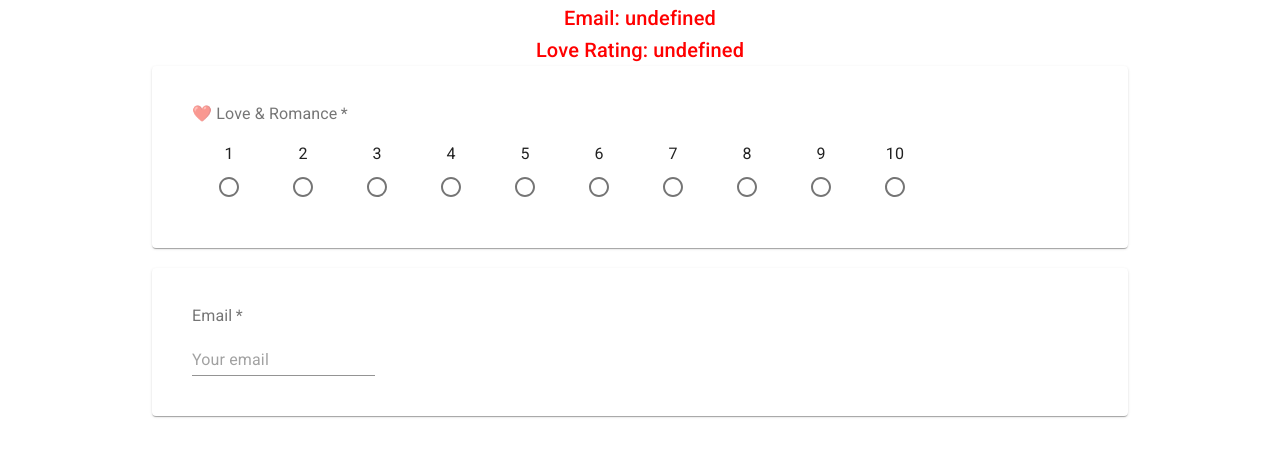
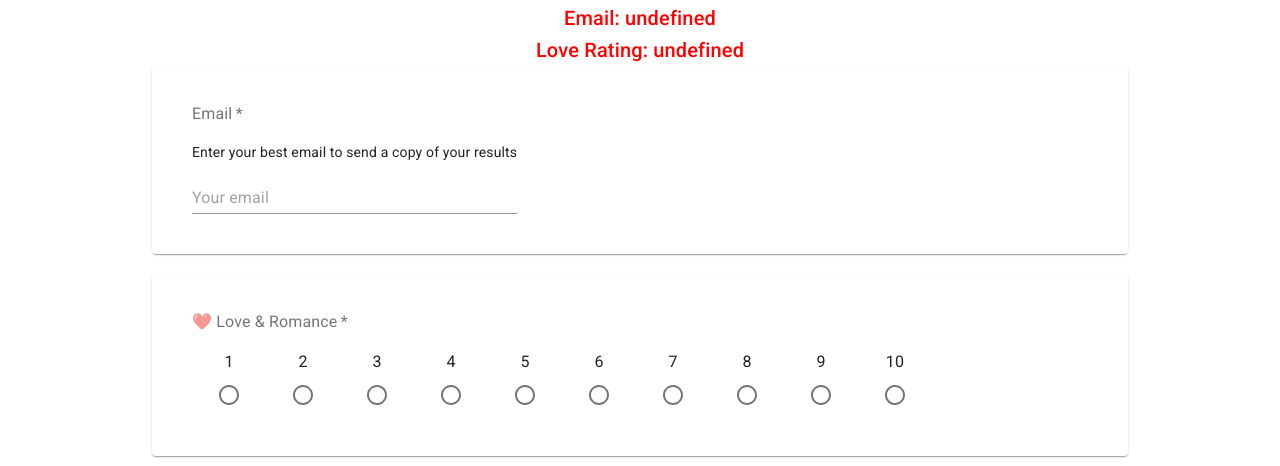
Before and after one commit to burnoutcoachapp/burnoutcoachapp, a React (Create React App) app: page / in a window 1280 px wide. Shown: the part 916-1382 px from the top of the page. Before the commit the page ends 1352 px from the top, so only its background shows below. Built offline with nearby package versions, Linux system fonts and the light colour scheme.

Commit message:
Added isValidEmail function for email field in form

```diff
--- a/src/components/Form.tsx
+++ b/src/components/Form.tsx
@@ -12,6 +12,7 @@ import {
   TextField,
 } from '@material-ui/core';
 import strings from '../strings';
+import { isValidEmail } from '../utils';
 
 const useStyles = makeStyles({
   container: {
@@ -26,6 +27,9 @@ const useStyles = makeStyles({
     marginBottom: 20,
     width: '70vw',
   },
+  emailSubLabel: {
+    paddingBottom: 20,
+  },
 });
 
 const loveRatingValues = [1, 2, 3, 4, 5, 6, 7, 8, 9, 10];
@@ -35,6 +39,7 @@ const Form = (): JSX.Element => {
 
   const [loveRating, setLoveRating] = useState<number | undefined>(undefined);
   const [email, setEmail] = useState<string>('');
+  const [emailError, setEmailError] = useState<boolean | undefined>(undefined);
 
   const onChangeEmailText = (
     e: React.ChangeEvent<HTMLTextAreaElement | HTMLInputElement>
@@ -58,6 +63,25 @@ const Form = (): JSX.Element => {
       {renderDebugText('Debug Stuff')}
       {renderDebugText('Email', email || 'undefined')}
       {renderDebugText('Love Rating', (loveRating ?? 'undefined').toString())}
+      <Card className={classes.card}>
+        <FormControl required component="fieldset">
+          <FormLabel style={{ paddingBottom: 20 }} component="label">
+            {strings.email}
+          </FormLabel>
+          <Typography variant="body2" className={classes.emailSubLabel}>
+            {strings.emailReason}
+          </Typography>
+          <TextField
+            error={emailError ?? false}
+            placeholder={strings.emailPlaceholder}
+            value={email}
+            onChange={onChangeEmailText}
+            onBlur={() => {
+              setEmailError(!isValidEmail(email))
+            }}
+           />
+        </FormControl>
+      </Card>
       <Card className={classes.card}>
         <FormControl required component="fieldset">
           <FormLabel style={{ paddingBottom: 20 }} component="label">
@@ -87,18 +111,6 @@ const Form = (): JSX.Element => {
           </RadioGroup>
         </FormControl>
       </Card>
-      <Card className={classes.card}>
-        <FormControl required component="fieldset">
-          <FormLabel style={{ paddingBottom: 20 }} component="label">
-            {strings.email}
-          </FormLabel>
-          <TextField
-            placeholder={strings.emailPlaceholder}
-            value={email}
-            onChange={onChangeEmailText}
-          ></TextField>
-        </FormControl>
-      </Card>
     </Container>
   );
 };
--- a/src/strings.ts
+++ b/src/strings.ts
@@ -6,7 +6,8 @@ const strings = {
     formTitle: 'Fill out all the segments, and press Show my results at the end to create your Wheel of Balance',
     loveRomanceTitle: '❤️ Love & Romance',
     email: 'Email',
-    emailPlaceholder: 'Your email'
+    emailPlaceholder: 'Your email',
+    emailReason: 'Enter your best email to send a copy of your results'
 }
 
 export default strings;
--- /dev/null
+++ b/src/utils/index.ts
@@ -0,0 +1 @@
+export { default as isValidEmail } from './isValidEmail';
--- /dev/null
+++ b/src/utils/isValidEmail.ts
@@ -0,0 +1,6 @@
+const isValidEmail = (email: string): boolean => {
+    const re = /^(([^<>()[\]\\.,;:\s@"]+(\.[^<>()[\]\\.,;:\s@"]+)*)|(".+"))@((\[[0-9]{1,3}\.[0-9]{1,3}\.[0-9]{1,3}\.[0-9]{1,3}\])|(([a-zA-Z\-0-9]+\.)+[a-zA-Z]{2,}))$/;
+    return re.test(email.toLowerCase());
+}
+
+export default isValidEmail;
```
